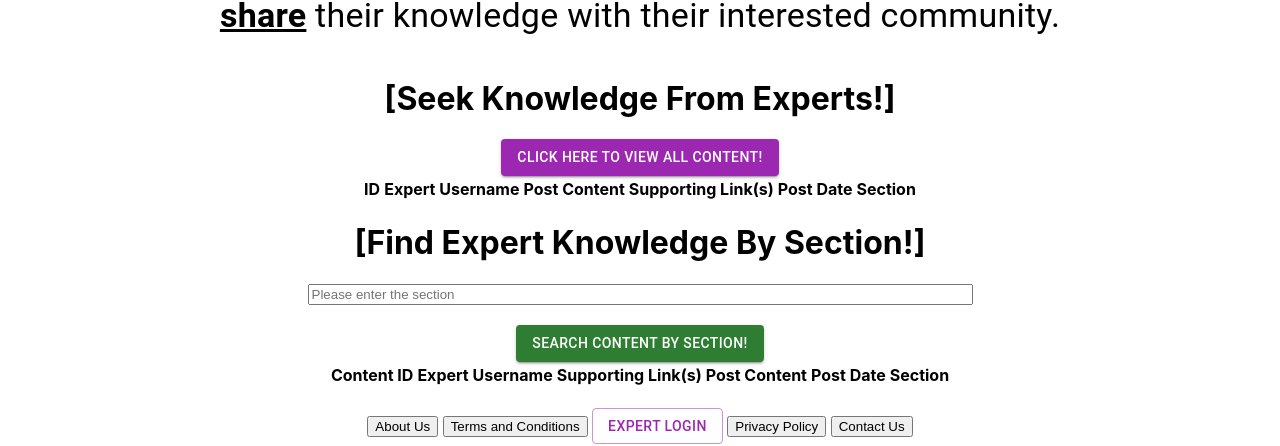
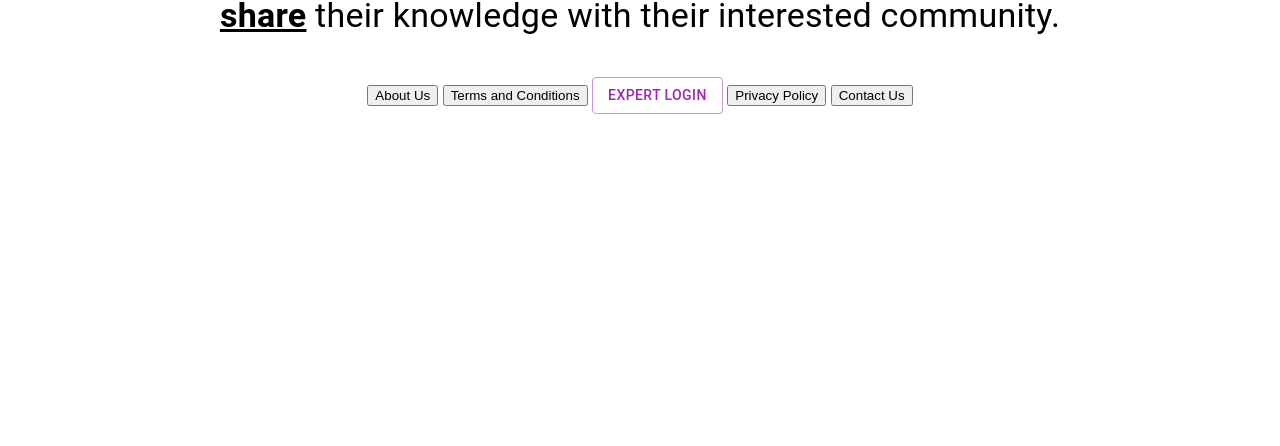
Before and after one commit to romanerobb/sharezone_ui, a React (Create React App) app: page /thezone in a window 1280 px wide. Shown: the part 308-754 px from the top of the page. Built offline with nearby package versions, Linux system fonts and the light colour scheme.

Commit message:
Updated the zone section.

```diff
--- a/src/components/content/findbysection.jsx
+++ b/src/components/content/findbysection.jsx
@@ -7,25 +7,29 @@ import TableHead from '@mui/material/TableHead';
 import TableRow from '@mui/material/TableRow';
 import Paper from '@mui/material/Paper';
 import * as React from 'react';
+import { useRef} from "react";
 
 export default function ViewContentBySection(){
 
         const [subscriptionBody, setSubscriptionBody] = useState();
 
+        const sectionInputs = useRef();
+
         const url = "http://sharezone.azurewebsites.net"
 
-        async function getAllContentBySection(){
+        async function getAllContent() {
 
             try{
-                const response = await axios.get(`${url}/contents/findAllBySection?section=sports`, subscriptionBody)
-                const items = await response.data;
-                const contentsTableRows = items.map((e) => {
+                const response = await axios.get(`${url}/contents`)
+                const subscription = await response.data;
+                console.log(subscription)
+                const contentsTableRows = subscription.map((e) => {
                     return (
                         <tr>
                             <td align="center">{e.id}</td>
                             <td align="center">{e.username.username}</td>
+                            <td align="center" word-wrap="break-word">{e.postcontent}</td>
                             <td align="center">{e.displaypicture}</td>
-                            <td align="center" word-wrap="break-word">{e.postcontent}</td>
                             <td align="center">{e.postdate}</td>
                             <td align="center">{e.section}</td>
                         </tr>
@@ -39,10 +43,27 @@ export default function ViewContentBySection(){
             }
         }
 
+        async function getAllContentBySection(){
+
+            const section = sectionInputs.current.value
+
+            try{
+                const encodedValue = encodeURIComponent(section)
+                console.log(section)
+                const response = await axios.get(`${url}/contents?section=${encodedValue}`)
+
+                console.log(response)
+                console.log(response.data)
+                }catch(error){
+                console.error(error.response.data)
+                console.log(error)
+             }
+            }
+
     return(
         <>
         <h1>[Find Expert Knowledge By Section!]</h1>
-        <input size="80" placeholder="Please enter the section"></input><br></br><br></br>
+        <input size="80" placeholder="Enter the section here" ref={sectionInputs} /><br></br><br></br>
         <Button variant="contained" color="success" onClick={getAllContentBySection}>Search Content By Section!</Button>
     <br></br>
 
@@ -55,11 +76,10 @@ export default function ViewContentBySection(){
                 <th align="center">Post Content</th>
                 <th align="center">Post Date</th>
                 <th align="center">Section</th>
-
             </tr>
         </thead>
         <tbody>{subscriptionBody}</tbody>
     </table>
-        </>
+    </>
     )
 }
--- a/src/components/content/thezone.jsx
+++ b/src/components/content/thezone.jsx
@@ -9,8 +9,8 @@ export default function TheZone() {
 return(
 
     <>
-    <ViewAllContent />
-    <ViewContentBySection />
+    {/* <ViewAllContent />
+    <ViewContentBySection /> */}
     </>
 )
 
```
